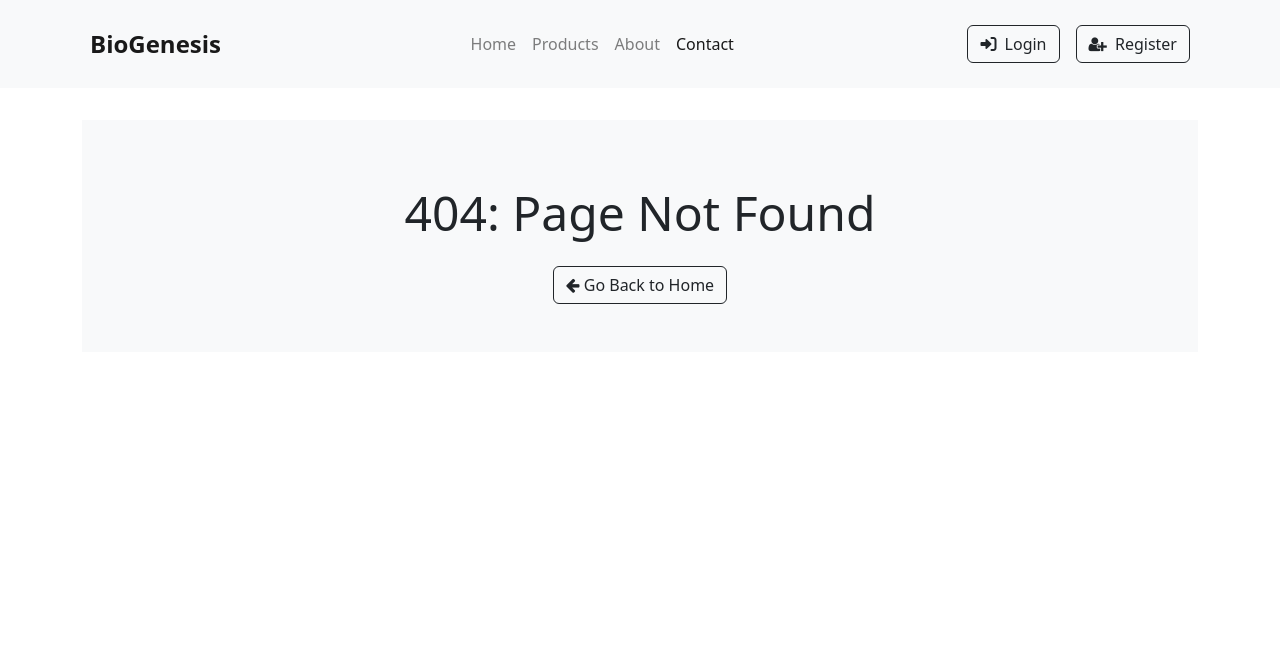
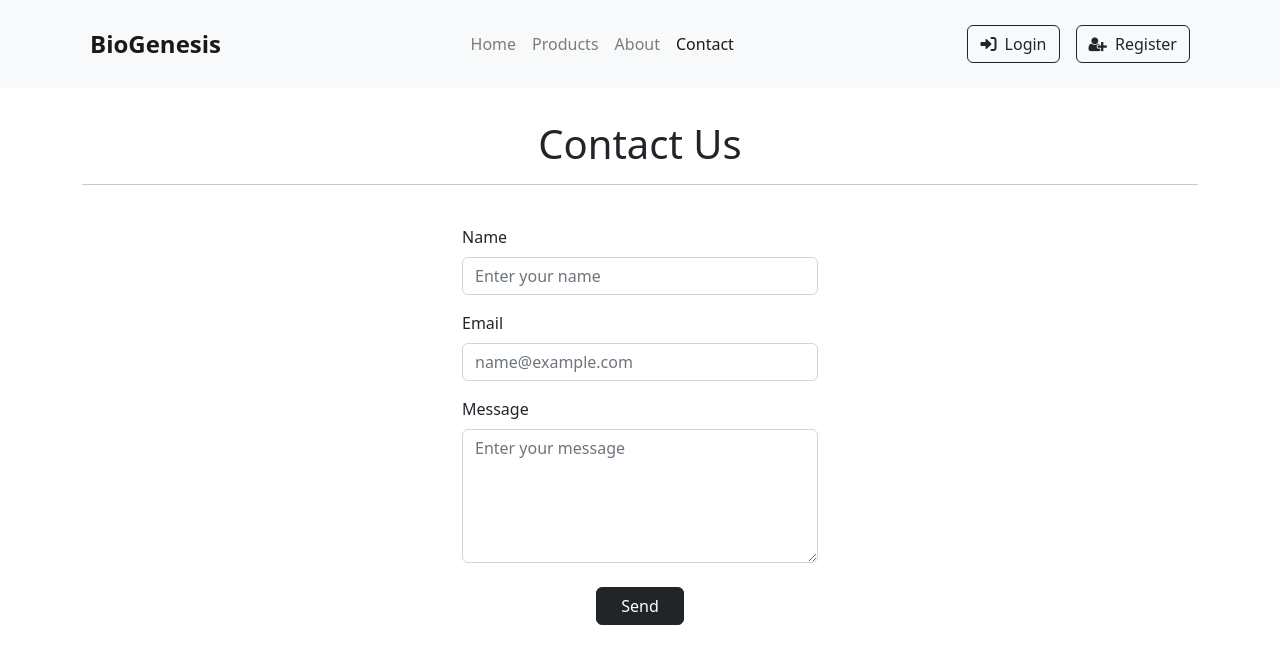
Before and after one commit to Momos20/BioGenesis, a React (Create React App) app: page /contact in a window 1280 px wide. Before the commit this address had no page. Shown: the top 664 px of the page. Built offline with nearby package versions, Linux system fonts and the light colour scheme.

Commit message:
Ayuda x2

```diff
--- a/src/index.js
+++ b/src/index.js
@@ -29,6 +29,7 @@ function App() {
       <Provider store={store}>
 
         <Routes>
+        <Route path="/contact" element={<ContactPage />} />
           {!isLoggedIn && (
             <>
               <Route path="/login" element={<Login onLogin={handleLogin} />} />
@@ -42,7 +43,7 @@ function App() {
               <Route path="/product" element={<Products />} />
               <Route path="/product/:id" element={<Product />} />
               <Route path="/about" element={<AboutPage />} />
-              <Route path="/contact" element={<ContactPage />} />
+
               <Route path="/cart" element={<Cart />} />
               <Route path="/checkout" element={<Checkout />} />
               <Route path="*" element={<PageNotFound />} />
--- a/src/pages/ContactPage.jsx
+++ b/src/pages/ContactPage.jsx
@@ -1,47 +1,84 @@
-import React from "react";
+import React, { useState } from 'react'
 import { Footer, Navbar } from "../components";
+import axios from 'axios';
+import { useNavigate } from 'react-router-dom';
 const ContactPage = () => {
+  const [message, setMessage] = useState('');
+    const navigate = useNavigate();
+
+    const handleSubmit = async (event) => {
+        event.preventDefault();
+        const formData = new FormData(event.target);
+        const name = formData.get('Name').trim();
+        const email = formData.get('Email').trim();
+        const message= formData.get('Message').trim();
+
+
+
+        // Verificar si los campos están vacíos
+        if (!name || !email || !message) {
+          setMessage('Todos los campos son obligatorios.');
+          return;
+        }
+            // Insertar los datos en la base de datos
+        const data = { name, email, message};
+        try {
+          const response = await axios.post('http://localhost:5000/contacto', data);
+          setMessage(response.data);
+          navigate('/login');
+        } catch (error) {
+          if (error.response && error.response.data) {
+            setMessage(error.response.data);
+          } else {
+            setMessage('Ha ocurrido un error al enviar el de contacto.');
+          }
+        }
+      };
+
+
   return (
     <>
       <Navbar />
       <div className="container my-3 py-3">
         <h1 className="text-center">Contact Us</h1>
         <hr />
-        <div class="row my-4 h-100">
+        <div className="row my-4 h-100">
           <div className="col-md-4 col-lg-4 col-sm-8 mx-auto">
-            <form>
-              <div class="form my-3">
-                <label for="Name">Name</label>
+            <form onSubmit={handleSubmit}>
+              <div className="form my-3">
+                <label htmlFor="Name">Name</label>
+                <input
+                  type="text"
+                  className="form-control"
+                  id="Name"
+                  placeholder="Enter your name"
+                  name="Name"
+                />
+              </div>
+              <div className="form my-3">
+                <label htmlFor="Email">Email</label>
                 <input
                   type="email"
-                  class="form-control"
-                  id="Name"
-                  placeholder="Enter your name"
+                  className="form-control"
+                  id="Email"
+                  placeholder="name@example.com"
+                  name="Email"
                 />
               </div>
-              <div class="form my-3">
-                <label for="Email">Email</label>
-                <input
-                  type="email"
-                  class="form-control"
-                  id="Email"
-                  placeholder="name@example.com"
-                />
-              </div>
-              <div class="form  my-3">
-                <label for="Password">Message</label>
+              <div className="form  my-3">
+                <label htmlFor="Message">Message</label>
                 <textarea
                   rows={5}
-                  class="form-control"
-                  id="Password"
+                  className="form-control"
+                  id="Message"
                   placeholder="Enter your message"
+                  name="Message"
                 />
               </div>
               <div className="text-center">
                 <button
-                  class="my-2 px-4 mx-auto btn btn-dark"
+                  className="my-2 px-4 mx-auto btn btn-dark"
                   type="submit"
-                  disabled
                 >
                   Send
                 </button>
```
Also changed, not shown: server.js (+21 -0 lines), server.json (+20 -9 lines).
